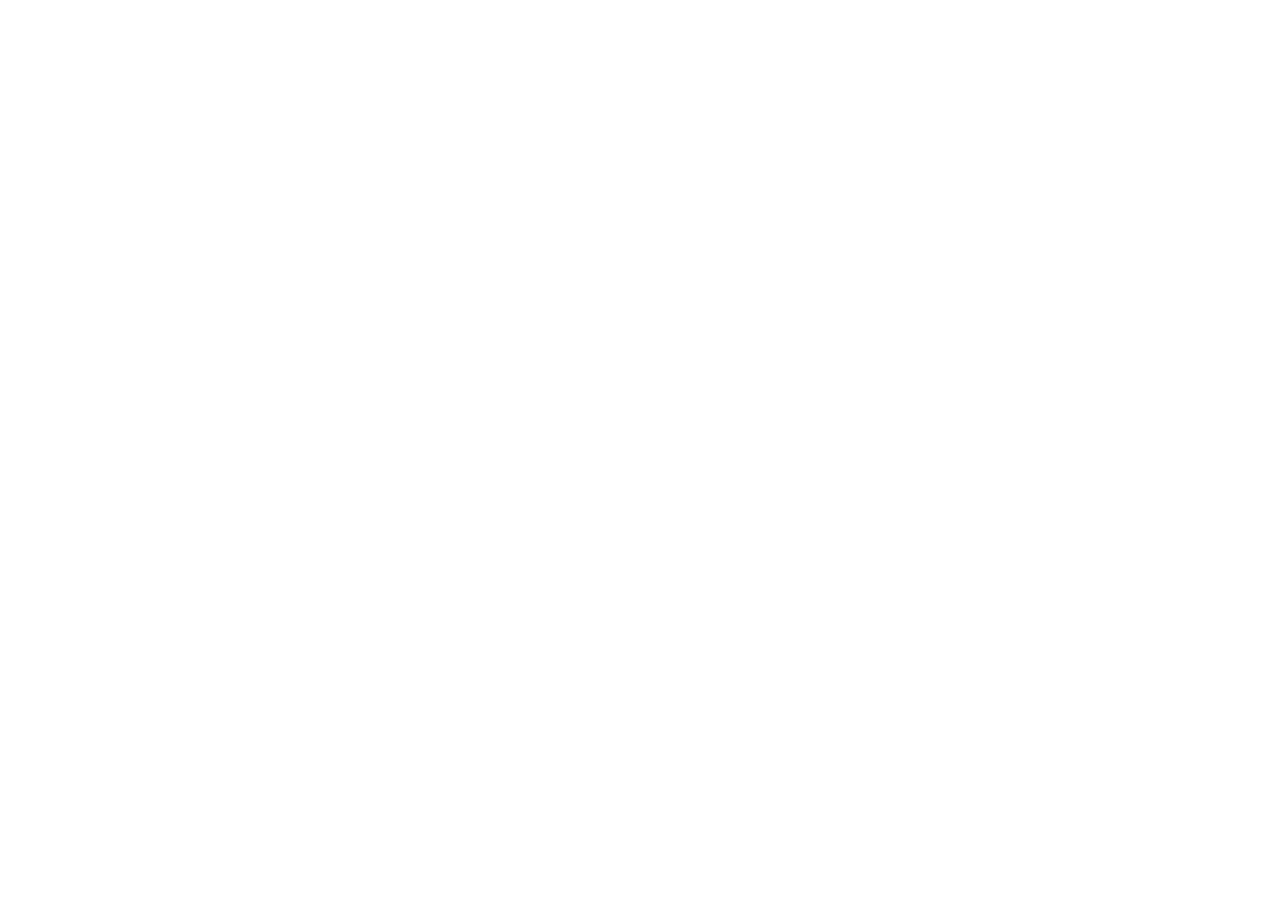
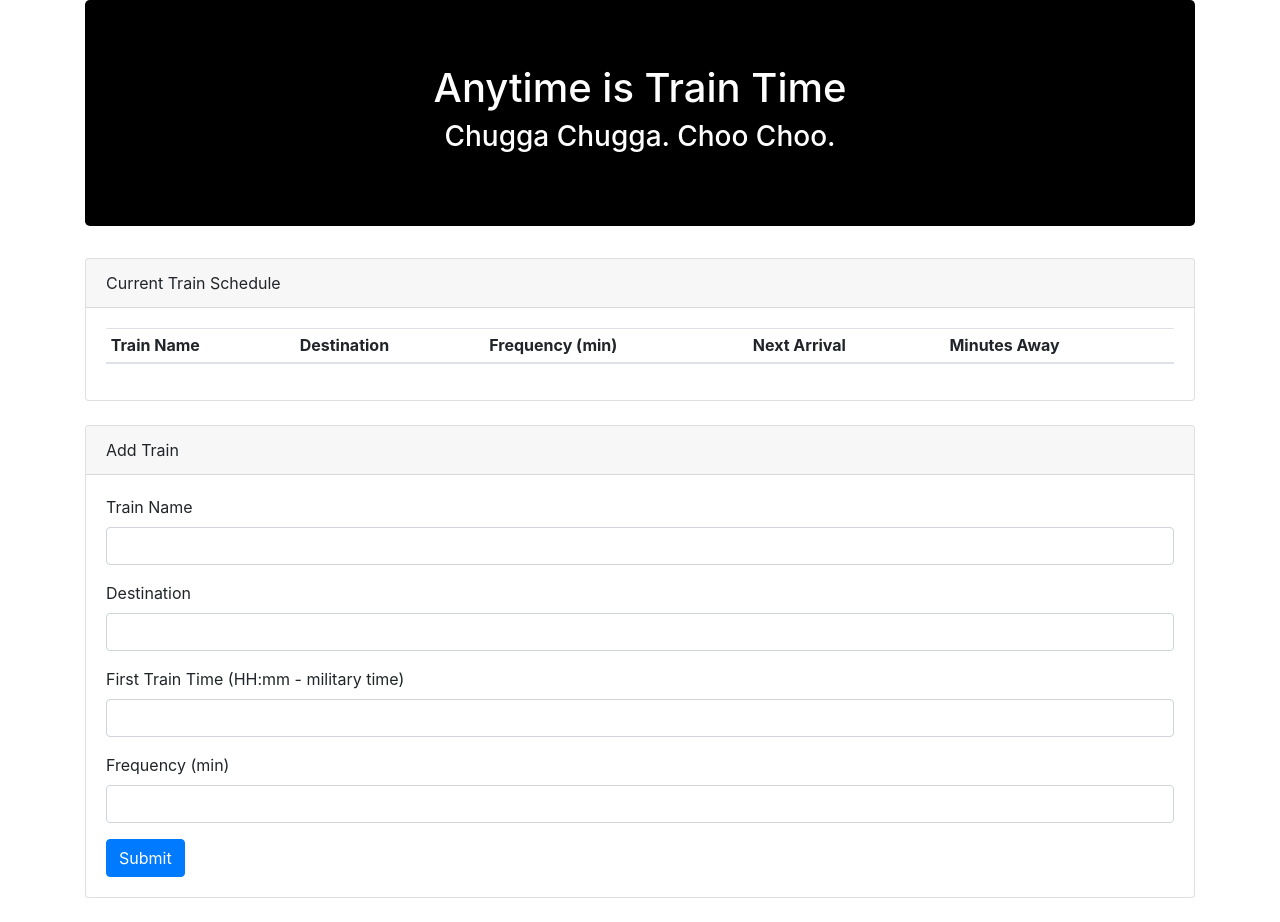
Before and after one commit to w3fl3x/TrainScheduler, a plain HTML site: page index.html in a window 1280 px wide. Before the commit the page ends 800 px from the top, so only its background shows below. Drawn offline with nearby package versions, Linux system fonts and the light colour scheme.

Commit message:
Added form group and layout index.html. Added firebase configuration to timesheetLogic.js.

```diff
--- a/assets/javascript/timesheetLogic.js
+++ b/assets/javascript/timesheetLogic.js
@@ -1 +1,13 @@
 //Initialize Firebase
+// Your web app's Firebase configuration
+var firebaseConfig = {
+    apiKey: "AIzaSyBEHlnQoWHNnbMjiizaWzWyZJ4jv6NOoSQ",
+    authDomain: "train-schedule-hw-dd48c.firebaseapp.com",
+    databaseURL: "https://train-schedule-hw-dd48c.firebaseio.com",
+    projectId: "train-schedule-hw-dd48c",
+    storageBucket: "",
+    messagingSenderId: "1088296213702",
+    appId: "1:1088296213702:web:a7014f7783395d5e"
+  };
+  // Initialize Firebase
+  firebase.initializeApp(firebaseConfig);
--- a/index.html
+++ b/index.html
@@ -13,13 +13,82 @@
 </head>
 <body>
 
+    <!-- Employee Tracker -->
+  <div class="container">
+
+    <!-- Jumbotron -->
+    <div class="jumbotron" style="background-color: black; color: white">
+      <h1 class="text-center">Anytime is Train Time</h1>
+      <h3 class="text-center">Chugga Chugga. Choo Choo.</h3>
+    </div>
+
+    <div class="row">
+
+      <div class="col-md-12">
+
+        <!-- Current Employees-->
+        <div class="card mb-4">
+          <div class="card-header">Current Train Schedule</div>
+          <div class="card-body">
+            <table class="table table-sm table-hover" id='train-table'>
+              <thead>
+                <tr>
+                  <th scope="col">Train Name</th>
+                  <th scope="col">Destination</th>
+                  <th scope="col">Frequency (min)</th>
+                  <th scope="col">Next Arrival</th>
+                  <th scope="col">Minutes Away</th>
+                </tr>
+              </thead>
+              <tbody>
+              </tbody>
+            </table>
+          </div>
+        </div>
+      </div>
+    </div>
+
+    <div class="row">
+      <div class="col-md-12">
+        <!-- Add Train  -->
+        <div class="card mb-4">
+          <div class="card-header">Add Train</div>
+          <div class="card-body">
+
+            <!-- Entry Form -->
+            <form>
+              <div class="form-group">
+                <label for="train-input">Train Name</label>
+                <input class="form-control" id="train-input" type="text">
+              </div>
+              <div class="form-group">
+                <label for="destination-input">Destination</label>
+                <input class="form-control" id="destination-input" type="text">
+              </div>
+              <div class="form-group">
+                <label for="first-time-input">First Train Time (HH:mm - military time)</label>
+                <input class="form-control" id="first-time-input" type="text">
+              </div>
+              <div class="form-group">
+                <label for="frequency-input">Frequency (min)</label>
+                <input class="form-control" id="frequency-input" type="text">
+              </div>
+              <button class="btn btn-primary float-left" id="add-train-btn">Submit</button>
+            </form>
+
+          </div>
+        </div>
+      </div>
+    </div>
+
+  </div>
 
     <!--JQuery-->
     <script src="https://cdnjs.cloudflare.com/ajax/libs/jquery/3.2.1/jquery.min.js"></script>
 
     <!-- Firebase References -->
-    <script src="https://www.gstatic.com/firebasejs/6.0.4/firebase-app.js"></script>
-    <script src="https://www.gstatic.com/firebasejs/6.0.4/firebase-database.js"></script>
+    <script src="https://www.gstatic.com/firebasejs/6.2.4/firebase-app.js"></script>
+    <script src="https://www.gstatic.com/firebasejs/6.2.4/firebase-database.js"></script>
 
     <!-- Moment.js Reference -->
     <script src="https://cdnjs.cloudflare.com/ajax/libs/moment.js/2.22.2/moment.min.js"></script>
```
